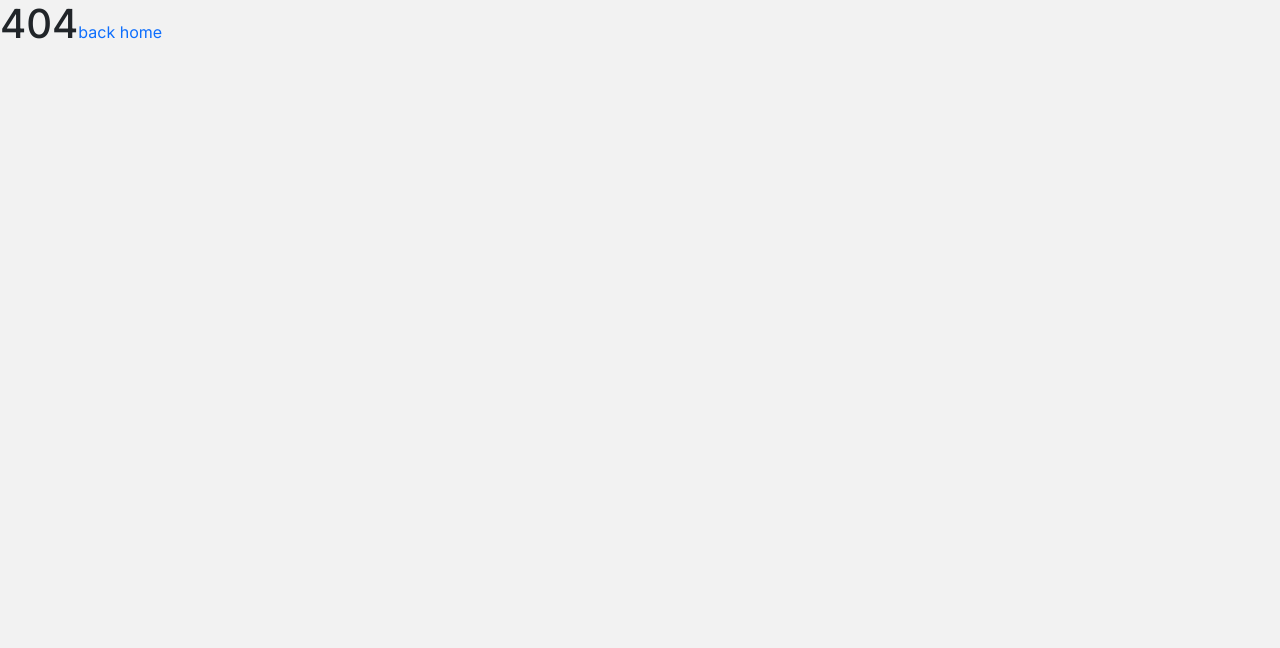
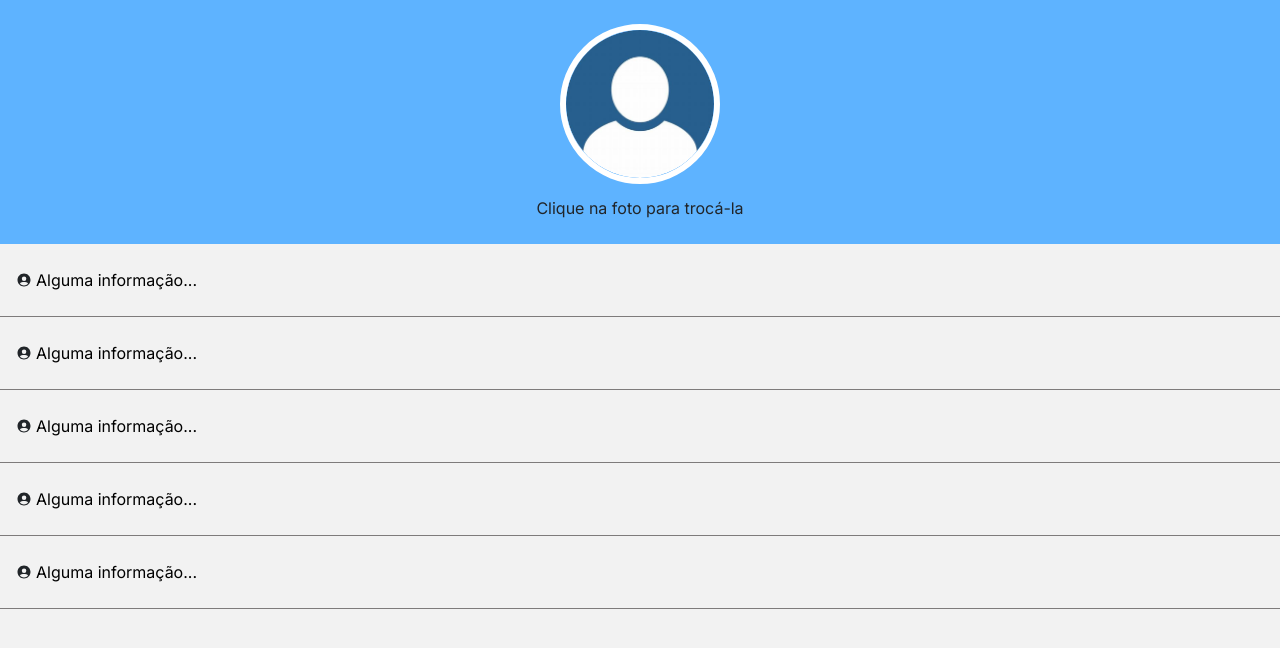
Before and after one commit to dinizdv/mobile-viggo, a React (Vite) app: page /menu_pixel/configuracoes in a window 1280 px wide. Shown: the top 648 px of the page. Built offline with nearby package versions, Linux system fonts and the light colour scheme.

Commit message:
feat: testing new interfaces (menu and settings).

```diff
--- a/src/pages/MenuPixel/index.jsx
+++ b/src/pages/MenuPixel/index.jsx
@@ -5,6 +5,12 @@ import { FaUserCircle } from "react-icons/fa";
 import { TfiStatsUp } from "react-icons/tfi";
 import { HiCurrencyDollar } from "react-icons/hi";
 import { IoIosArrowBack } from "react-icons/io";
+import { IoPersonCircleSharp } from "react-icons/io5";
+import { IoMdPerson } from "react-icons/io";
+import { IoSettingsSharp } from "react-icons/io5";
+import { IoIosHelpCircle } from "react-icons/io";
+import { MdLogout } from "react-icons/md";
+
 
 import { Link } from 'react-router-dom';
 
@@ -15,13 +21,42 @@ import React from './../../assets/profile_photo.png'
 import Card_1 from './../../assets/Card_Vivo_Total_Pro.png'
 
 const Home = () => {
+    function openSettings(){
+        alert('oi')
+    }
+
     return(
         <section>
             <div className="container-home">
                 <div className="menu_top">
                     <Link to="/"><IoIosArrowBack className='back_icon'/>Sair</Link>
                     <h1>Bem-Vindo de Volta!</h1>
-                    <img src={React}/>
+                    <img src={React} onClick={openSettings} />
+                </div>
+
+                <div className="container-modal-menu">
+                    <div className="modal-menu">
+                        <div className="info-modal">
+                        <IoPersonCircleSharp className='icon-info-modal' />
+                        <p>Trocar Foto de Perfil</p>
+                        </div>
+                        <div className="info-modal">
+                        <IoMdPerson className='icon-info-modal' />
+                        <p>Perfil</p>
+                        </div>
+                        <div className="info-modal">
+                        <IoSettingsSharp className='icon-info-modal' />
+                        <p>Configurações</p>
+                        </div>
+                        <div className="info-modal">
+                        <IoIosHelpCircle className='icon-info-modal' />
+                        <p>Ajuda</p>
+                        </div>
+                        <div className="info-modal">
+                        <MdLogout className='icon-info-modal' />
+                        <p>Sair</p>
+                        </div>
+                    </div>
                 </div>
 
                 <div className="meusGanhos">
--- /dev/null
+++ b/src/pages/Settings/index.jsx
@@ -0,0 +1,42 @@
+import Photo from '../../assets/profile_settings.png'
+import { IoPersonCircleSharp } from "react-icons/io5";
+import '../../styles/settings.css'
+
+const Settings = () => {
+    return(
+        <div className="container-settings">
+            <div className="container-profile-photo">
+                <div className="photo-profile">
+                    <img src={ Photo } alt="" />
+                    {/* <IoPersonCircleSharp className='photo-settings' /> */}
+                </div>
+                <p>Clique na foto para trocá-la</p>
+            </div>
+
+            <div className="container-infos-settings">
+                <div className="setting">
+                    <IoPersonCircleSharp className='icon-info-modal' />
+                    <p>Alguma informação...</p>
+                </div>
+                <div className="setting">
+                    <IoPersonCircleSharp className='icon-info-modal' />
+                    <p>Alguma informação...</p>
+                </div>
+                <div className="setting">
+                    <IoPersonCircleSharp className='icon-info-modal' />
+                    <p>Alguma informação...</p>
+                </div>
+                <div className="setting">
+                    <IoPersonCircleSharp className='icon-info-modal' />
+                    <p>Alguma informação...</p>
+                </div>
+                <div className="setting">
+                    <IoPersonCircleSharp className='icon-info-modal' />
+                    <p>Alguma informação...</p>
+                </div>
+            </div>
+        </div>
+    )
+}
+
+export default Settings
--- a/src/routes/index.jsx
+++ b/src/routes/index.jsx
@@ -4,6 +4,7 @@ import MenuPixel from "../pages/MenuPixel"
 import ConsultDocument from "../pages/ConsultDocument"
 import ConsultAddress from "../pages/ConsultAddress"
 import NewSale from "../pages/NewSale"
+import Settings from "../pages/Settings"
 import Register from '../pages/Register'
 import RequestReceived from '../pages/RequestReceived'
 import Error from "../pages/Error"
@@ -16,6 +17,7 @@ const RoutesApp = () => {
             <Route path='/menu_pixel/consultar_documento' element={<ConsultDocument />} />
             <Route path='/menu_pixel/consultar_endereco' element={<ConsultAddress />} />
             <Route path='/menu_pixel/nova_venda' element={<NewSale />} />
+            <Route path='/menu_pixel/configuracoes' element={<Settings />} />
             <Route path='/cadastro' element={<Register />} />
             <Route path='/cadastro/solicitacao_recebida' element={<RequestReceived />} />
             <Route path='*' element={<Error />} />
--- a/src/styles/menuPixel.css
+++ b/src/styles/menuPixel.css
@@ -139,6 +139,36 @@ section {
     letter-spacing: 0.02em;
   }
 
+  .container-modal-menu {
+    display: flex;
+    justify-content: end;
+    position: fixed;
+    top: 90px;
+    right: 26px;
+    z-index: 99;
+  }
+
+  .modal-menu {
+    width: 200px;
+    padding: 16px;
+    background-color: var(--white);
+    border-radius: 12px;
+    display: flex;
+    flex-direction: column;
+    gap: 16px;
+    border: 1px solid var(--black);
+  }
+
+  .info-modal {
+    display: flex;
+    align-items: center;
+    gap: 4px;
+  }
+
+  .info-modal p {
+    color: var(--black);
+  }
+
   #tipo {
     font-size: 14px;
     border: none;
--- /dev/null
+++ b/src/styles/settings.css
@@ -0,0 +1,60 @@
+.container-settings {
+    width: 100%;
+    height: 100vh;
+}
+
+.container-profile-photo {
+    display: flex;
+    justify-content: center;
+    align-items: center;
+    background-color: var(--blue-light);
+    padding: 24px 0;
+    flex-direction: column;
+}
+
+.container-profile-photo p {
+    margin: 0;
+}
+
+.photo-profile {
+    width: 160px;
+    height: 160px;
+    border-radius: 50%;
+    margin-bottom: 12px;
+    border: 6px solid var(--white);
+    overflow: hidden;
+}
+
+.photo-profile img {
+    width: 100%;
+    height: 100%;
+    border-radius: 50%;
+    transition: .4s;
+    transform: scale(1);
+    color: var(--black);
+}
+
+.photo-profile img:hover {
+    transform: scale(1.2);
+    cursor: pointer;
+}
+
+.container-infos-settings {
+    display: flex;
+    width: 100%;
+    flex-direction: column;
+}
+
+.setting {
+    width: 100%;
+    display: flex;
+    gap: 4px;
+    align-items: center;
+    padding: 24px 16px;
+    border-bottom: 1px solid var(--gray);
+}
+
+.setting p {
+    margin: 0;
+    color: var(--black);
+}
```
Also changed, not shown: src/assets/profile_settings.png (added).
